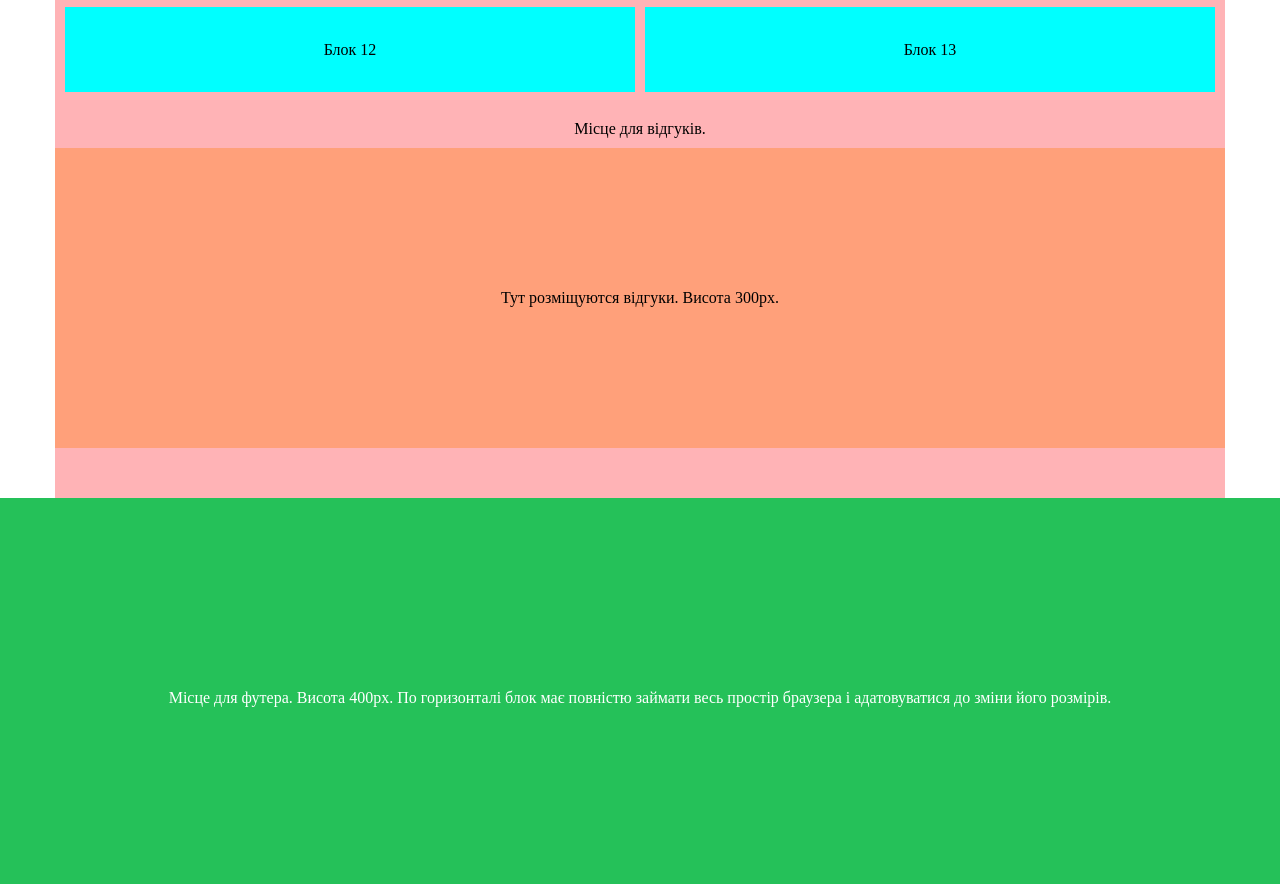
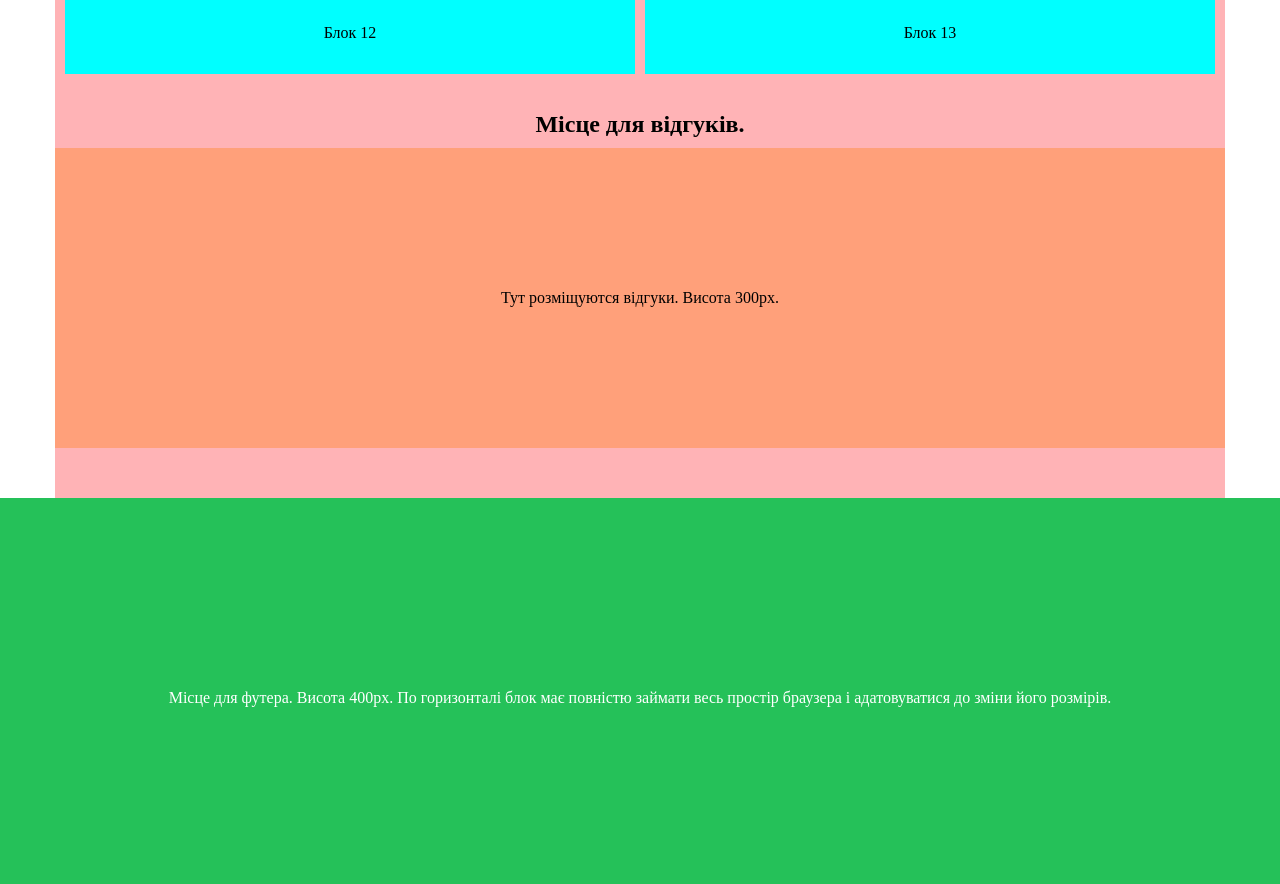
Before and after one commit to Sod1L/Lubicenko_26g_Lab1, a plain HTML site: page index.html in a window 1280 px wide. Shown: the part 1082-1966 px from the top of the page. Drawn offline with Linux system fonts and the light colour scheme.

Commit message:
Update index.html

```diff
--- a/index.html
+++ b/index.html
@@ -26,7 +26,7 @@
         <div class="b11">Блок 11</div>
         <div class="b12">Блок 12</div>
         <div class="b13">Блок 13</div>
-        <div class="t2"><br>Місце для відгуків.</div>
+        <div class="t2"><h2 class="h2"><br>Місце для відгуків.</h2></div>
         </div>
     </section>
     <section class="zdvig">
```
